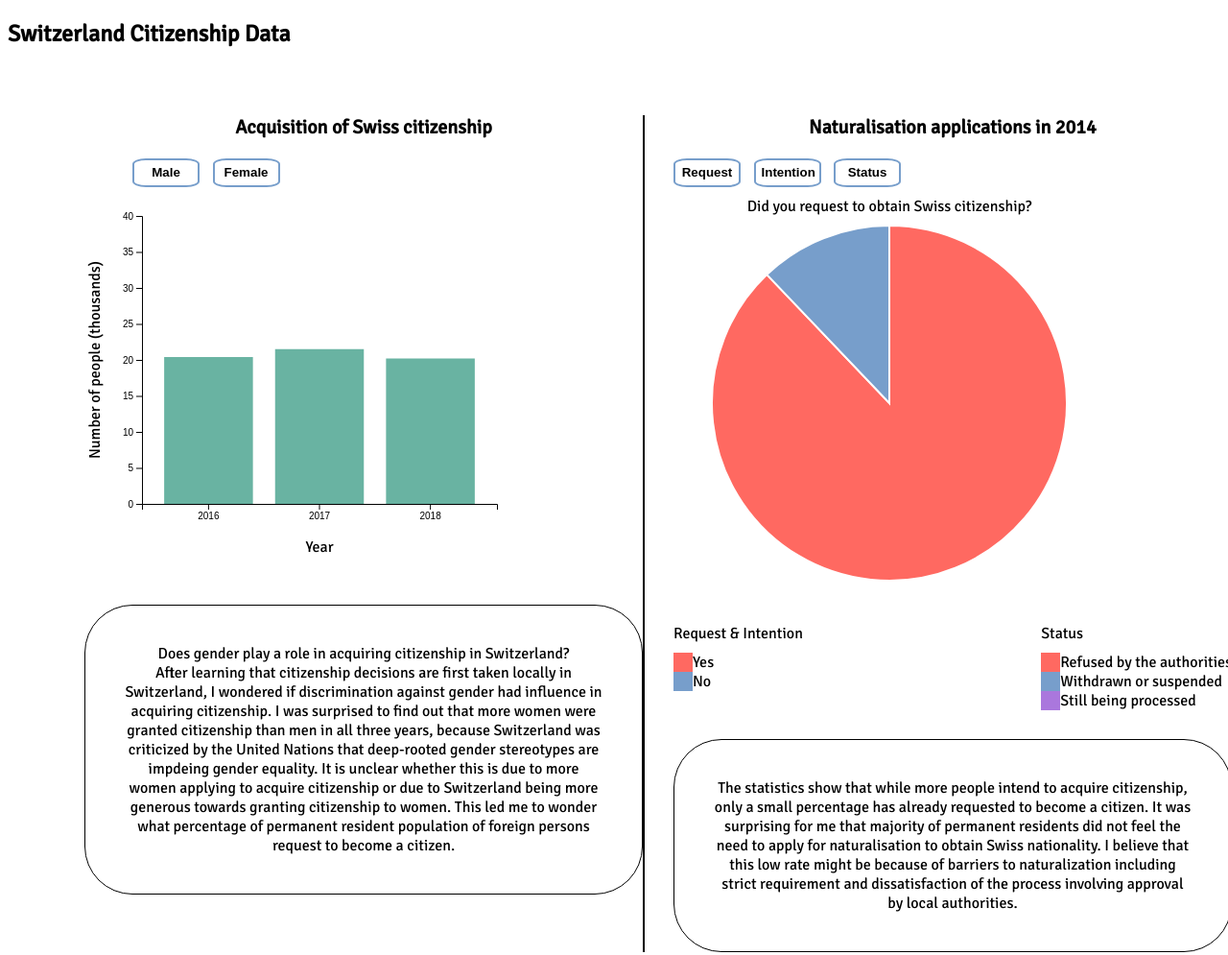
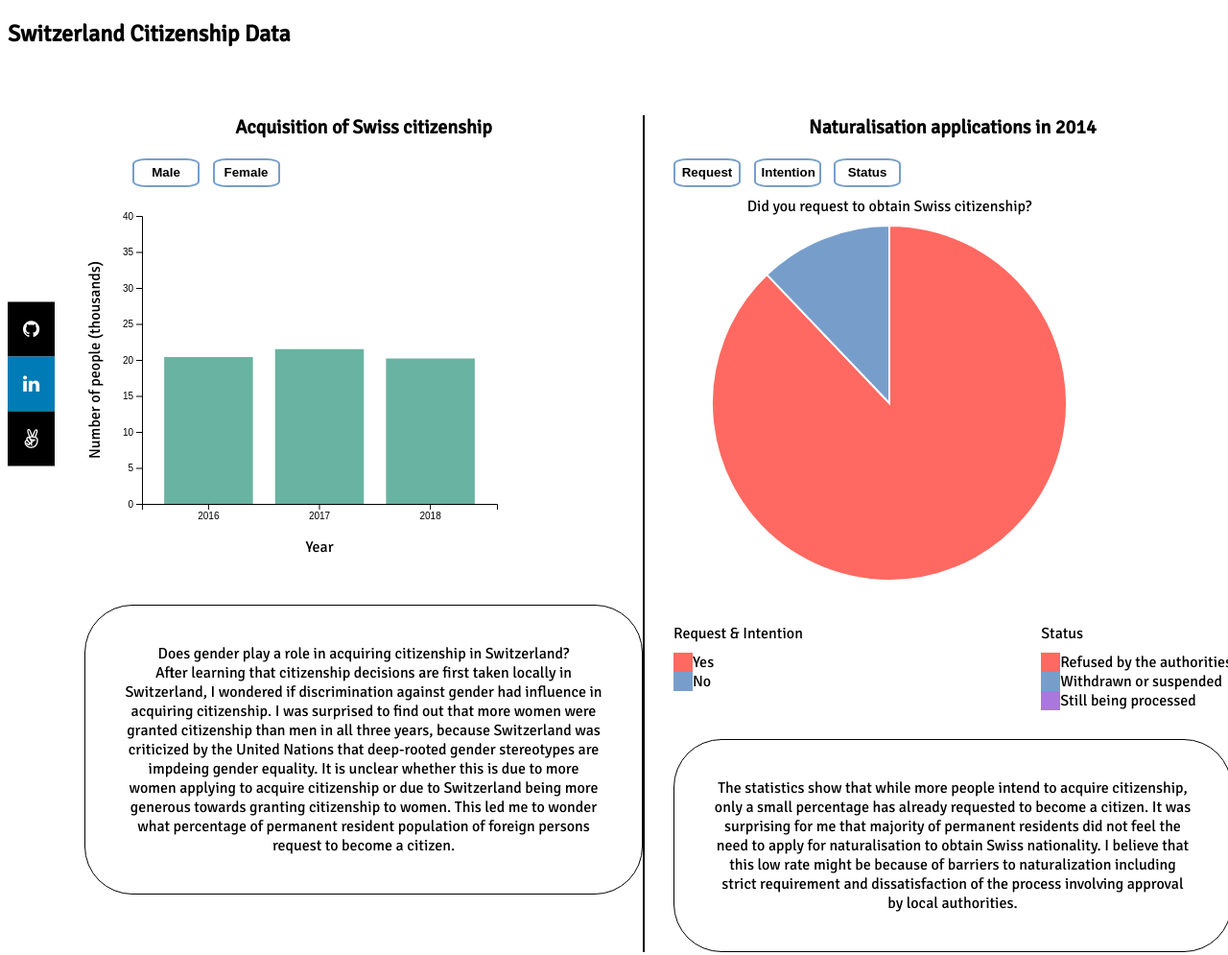
Before and after one commit to swei0810/swissMigration, a website built with webpack: page index.html in a window 1280 px wide. Shown: the top 995 px of the page at 96% size. Built offline with nearby package versions, Linux system fonts and the light colour scheme.

Commit message:
Add social links

```diff
--- a/index.html
+++ b/index.html
@@ -7,12 +7,15 @@
         <meta http-equiv="X-UA-Compatible" content="ie=edge">
         <script src="https://d3js.org/d3.v5.min.js"></script>
 
+<link rel="stylesheet" href="https://cdnjs.cloudflare.com/ajax/libs/font-awesome/4.7.0/css/font-awesome.min.css">
 
 
 <script src="https://d3js.org/d3-scale-chromatic.v1.min.js"></script>
 
         <link href="https://fonts.googleapis.com/css?family=Signika&display=swap" rel="stylesheet">
         <link rel="stylesheet" href="stylesheet/graphs.css">
+        <link rel="stylesheet" href="stylesheet/social.css">
+
 
 
         <link href="//netdna.bootstrapcdn.com/font-awesome/4.1.0/css/font-awesome.min.css" rel="stylesheet">
@@ -25,6 +28,13 @@
 <body>
         <div class='home'>
                 <h2>Switzerland Citizenship Data</h2>
+        </div>
+        <div class="icon-bar">
+                <a href="https://github.com/swei0810" target="_blank" class="github"><i class="fa fa-github"></i></a>
+                <a href="www.linkedin.com/in/si-wei0810" target="_blank" class="linkedin"><i class="fa fa-linkedin"></i></a>
+                <a href="https://angel.co/si-wei" target="_blank" class="angellist"><i class="fa fa-angellist"></i></a>
+
+
         </div>
 
         <div class='all-graphs'>
--- /dev/null
+++ b/stylesheet/social.css
@@ -0,0 +1,33 @@
+.icon-bar {
+  position: fixed;
+  top: 50%;
+  -webkit-transform: translateY(-50%);
+  -ms-transform: translateY(-50%);
+  transform: translateY(-50%);
+}
+
+.icon-bar a {
+  display: block;
+  text-align: center;
+  padding: 16px;
+  transition: all 0.3s ease;
+  color: white;
+  font-size: 20px;
+}
+
+
+.linkedin {
+  background: #007bb5;
+  color: white;
+}
+
+
+.github {
+    background: black;
+    color: white;
+}
+
+.angellist {
+    background: black;
+    color: white;
+}
```
